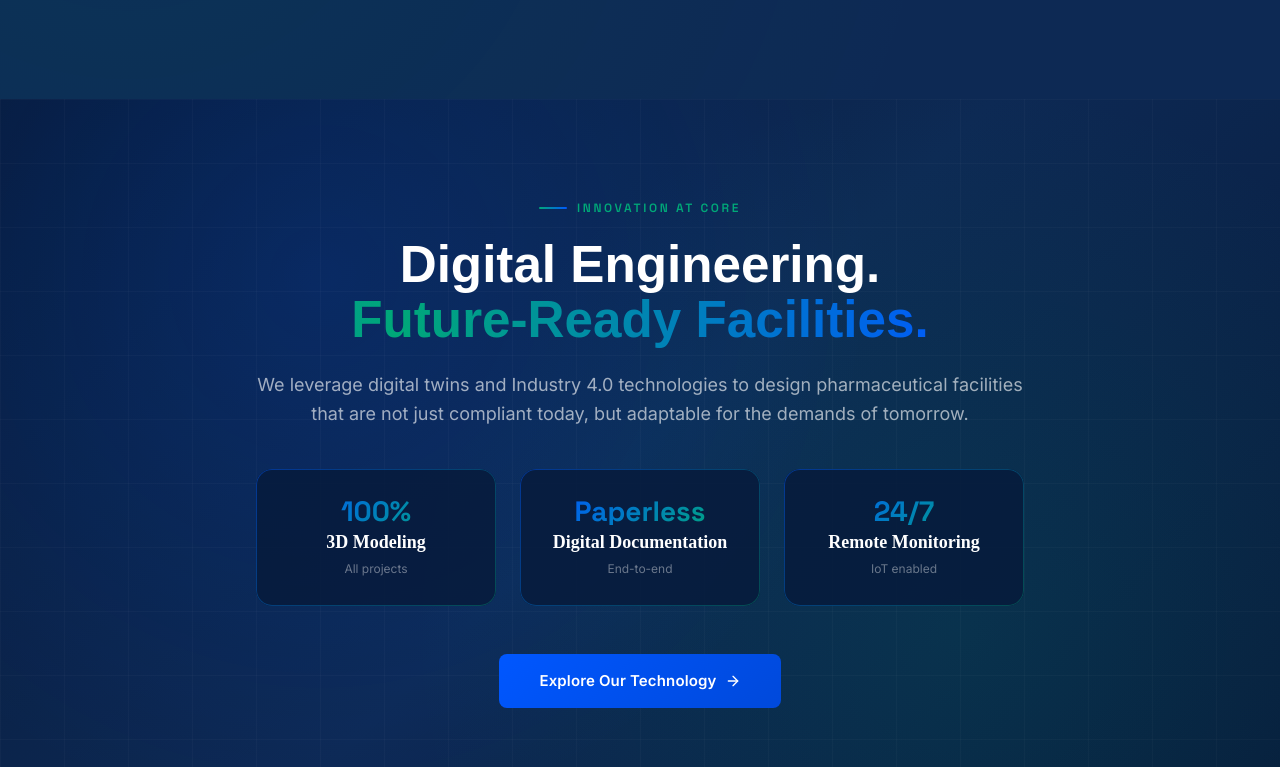
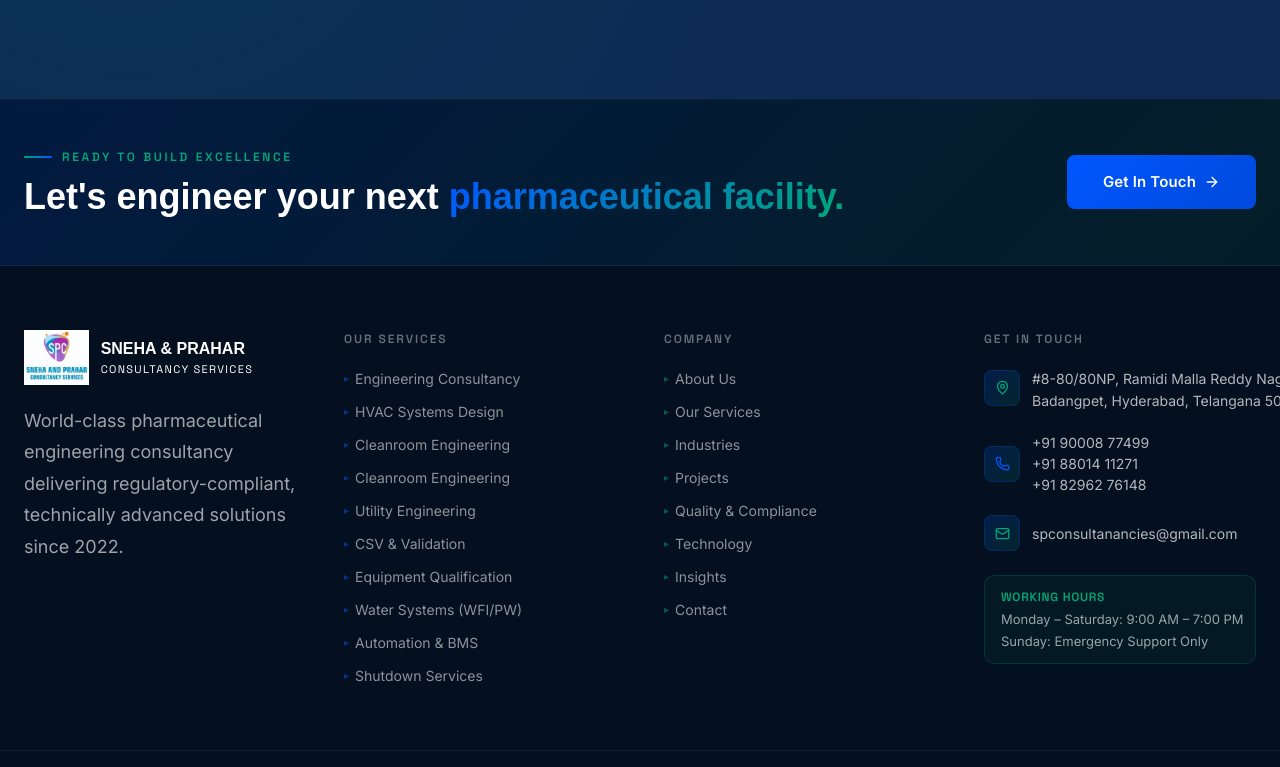
Before and after one commit to Prudvinayak-1729/SP-Consultancy, a React (Vite) app: page / in a window 1280 px wide. Shown: the part 9513-10280 px from the top of the page. Built offline with nearby package versions, Linux system fonts and the light colour scheme; the HTML template or start-up script is replaced by a standard one; a web font is replaced by a local one.

Commit message:
removed the innovative at core

```diff
--- a/src/pages/Home.tsx
+++ b/src/pages/Home.tsx
@@ -827,105 +827,6 @@
           </div>
         </div>
       </section>
-{/* ─── INNOVATION SECTION ──────────────────────────────────────────── */}
-<section
-  style={{
-    padding: 'clamp(60px, 8vw, 100px) 20px',
-    position: 'relative',
-    overflow: 'hidden',
-    background: 'linear-gradient(135deg, #071B3B 0%, #0D2954 50%, #071B3B 100%)',
-  }}
->
-  {/* Background decorative elements */}
-  <div
-    style={{
-      position: 'absolute',
-      inset: 0,
-      backgroundImage: `
-        radial-gradient(circle at 25% 25%, rgba(0,87,255,0.15) 0%, transparent 50%),
-        radial-gradient(circle at 75% 75%, rgba(0,168,120,0.12) 0%, transparent 50%)
-      `,
-    }}
-  />
-  <div className="grid-overlay" style={{ position: 'absolute', inset: 0 }} />
-
-  <div className="max-w-7xl mx-auto px-4 sm:px-6 text-center" style={{ position: 'relative', zIndex: 1 }}>
-    <div className="section-label mb-4 sm:mb-5" style={{ justifyContent: 'center' }}>Innovation at Core</div>
-    <h2 className="section-heading mb-4 sm:mb-6" style={{ fontSize: 'clamp(28px, 4vw, 64px)' }}>
-      Digital Engineering.
-      <br />
-      <span className="gradient-text-animated">Future-Ready Facilities.</span>
-    </h2>
-
-    {/* ─── TEXT NOW IN EXACTLY 2 LINES ─── */}
-    <p
-      className="body-text mb-8 sm:mb-10"
-      style={{
-        fontSize: 'clamp(14px, 2.5vw, 18px)',
-        maxWidth: '800px',                // wider to keep second line on one line
-        margin: '0 auto clamp(24px, 4vw, 40px)',
-        lineHeight: 1.6,
-      }}
-    >
-      We leverage digital twins and Industry 4.0 technologies to design pharmaceutical facilities<br />
-      that are not just compliant today, but adaptable for the demands of tomorrow.
-    </p>
-
-    {/* Feature cards */}
-    <div className="grid grid-cols-1 sm:grid-cols-3 gap-4 sm:gap-6 max-w-3xl mx-auto mb-8 sm:mb-12">
-      {[
-        { label: '3D Modeling', value: '100%', note: 'All projects' },
-        { label: 'Digital Documentation', value: 'Paperless', note: 'End-to-end' },
-        { label: 'Remote Monitoring', value: '24/7', note: 'IoT enabled' },
-      ].map(f => (
-        <div
-          key={f.label}
-          className="gradient-border-card"
-          style={{ padding: 'clamp(20px, 3vw, 28px)', textAlign: 'center' }}
-        >
-          <div
-            className="stat-number gradient-text"
-            style={{ fontSize: 'clamp(22px, 3vw, 28px)', marginBottom: '4px' }}
-          >
-            {f.value}
-          </div>
-          <div
-            style={{
-              fontFamily: 'Satoshi',
-              fontWeight: 700,
-              fontSize: 'clamp(14px, 2.5vw, 18px)',
-              color: 'white',
-              marginBottom: '4px',
-            }}
-          >
-            {f.label}
-          </div>
-          <div
-            style={{
-              fontFamily: 'Inter',
-              fontSize: 'clamp(11px, 2vw, 12px)',
-              color: 'rgba(255,255,255,0.4)',
-            }}
-          >
-            {f.note}
-          </div>
-        </div>
-      ))}
-    </div>
-
-    {/* CTA */}
-    <Link
-      to="/technology"
-      className="btn-primary"
-      style={{
-        padding: 'clamp(14px, 2vw, 16px) clamp(28px, 4vw, 40px)',
-        fontSize: 'clamp(13px, 2vw, 15px)',
-      }}
-    >
-      Explore Our Technology <ArrowRight size={16} />
-    </Link>
-  </div>
-</section>
     </div>
   )
 }
```
